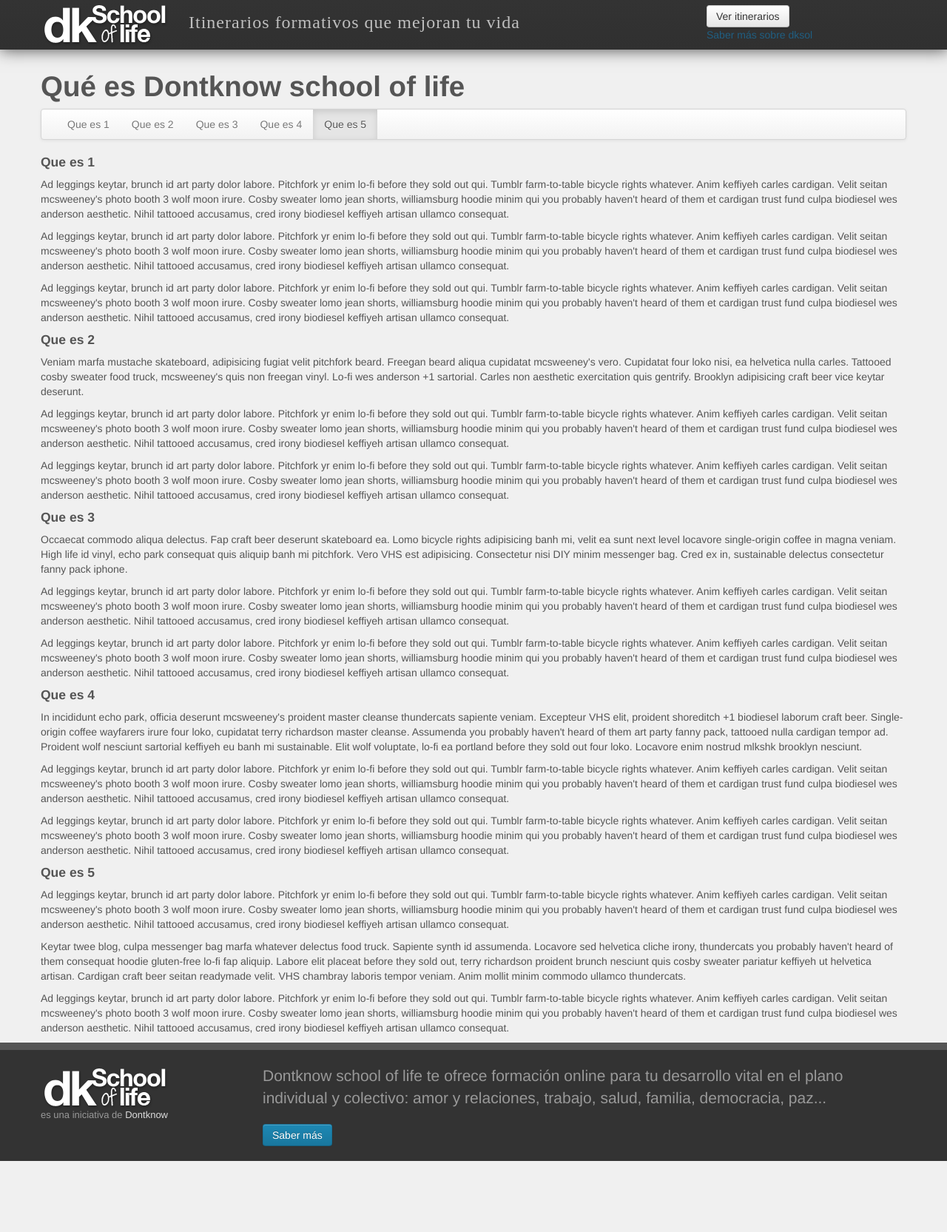
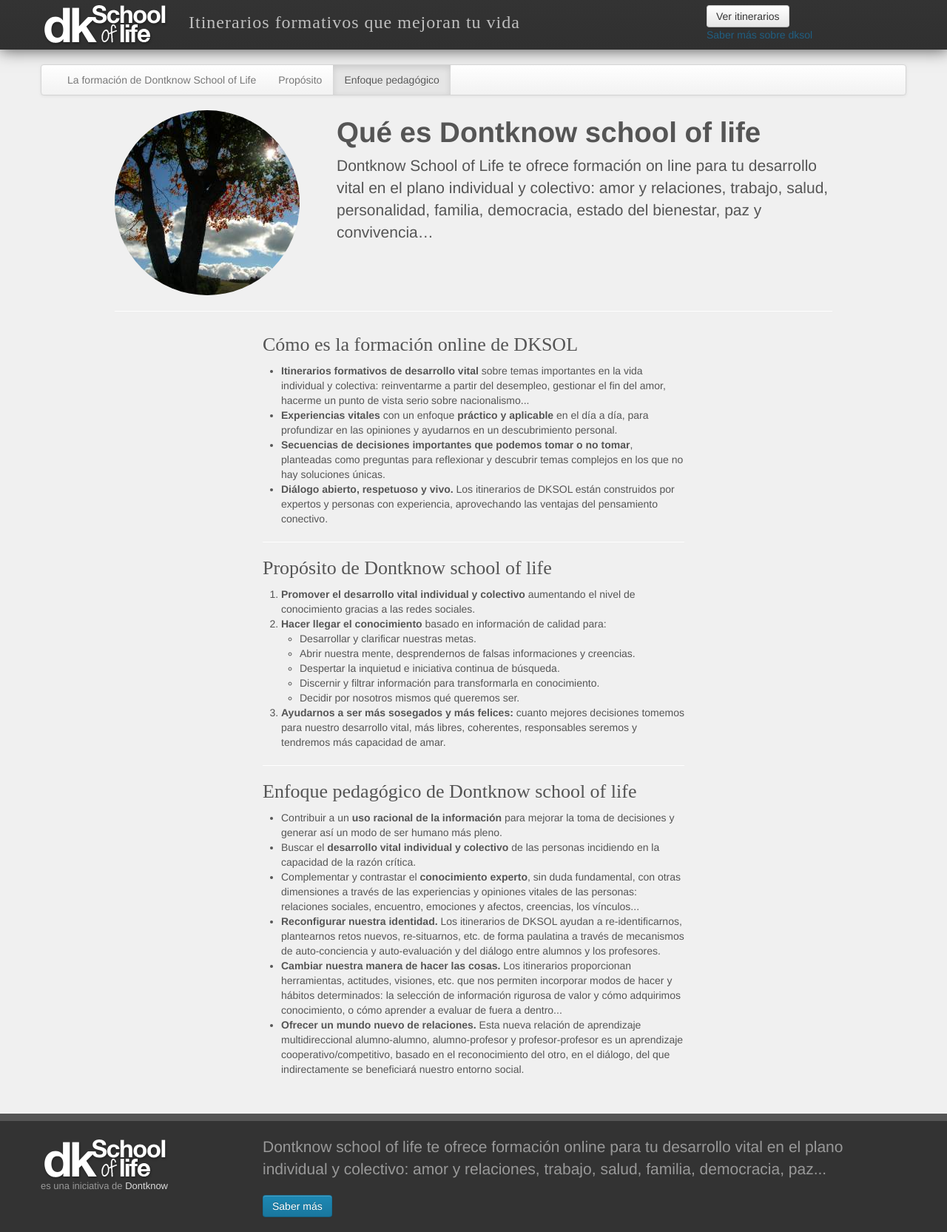
Before and after one commit to dontknow-net/dontknow-net.github.io, a Jekyll site: the page built from que-es.html, in a window 1280 px wide. Shown: the whole page at 74% size. Built offline with Jekyll 4.4.1, drawn with Linux system fonts in a browser that asks for light colours; nearby versions of some CDN libraries; some web fonts are replaced; before the commit the page ends 1569 px from its top, so only the background shows below that.

Commit message:
Que es DK

```diff
--- a/css/app.css
+++ b/css/app.css
@@ -608,6 +608,29 @@
 #page-title-container.affix .page-title {
   padding-left: 20px;
 }
+#navbarque.affix {
+  top: 0;
+  left: 0;
+  width: 100%;
+}
+#navbarque.affix .container {
+  width: 898px;
+}
+@media (min-width: 1200px) {
+  #navbarque.affix .container {
+    width: 1128px;
+  }
+}
+@media (min-width: 768px) and (max-width: 979px) {
+  #navbarque.affix .container {
+    width: 682px;
+  }
+}
+@media (max-width: 767px) {
+  #navbarque.affix .container {
+    width: auto;
+  }
+}
 #columna-lateral {
   padding-top: 80px;
 }
@@ -646,3 +669,9 @@
   font: 400 13px/15px "Helvetica Neue", Helvetica, Arial, sans-serif;
   text-transform: uppercase;
 }
+#que-es {
+  margin-bottom: 40px;
+}
+#que-es .title.hand {
+  font: 400 26px/30px 'Shadows Into Light Two', cursive;
+}
--- a/que-es.html
+++ b/que-es.html
@@ -4,50 +4,66 @@
 ---
 
 <div class="container">
-  <h1>Qué es Dontknow school of life</h1>
-
   <div id="navbarque" class="navbar navbar-static">
     <div class="navbar-inner">
-      <div class="container" style="width: auto;">
+      <div class="container">
         <ul class="nav">
-          <li class=""><a href="#quees1">Que es 1</a></li>
-          <li class=""><a href="#quees2">Que es 2</a></li>
-          <li class=""><a href="#quees3">Que es 3</a></li>
-          <li class=""><a href="#quees4">Que es 4</a></li>
-          <li class=""><a href="#quees5">Que es 5</a></li>
+          <li class=""><a href="#quees1">La formación de Dontknow School of Life</a></li>
+          <li class=""><a href="#quees2">Propósito</a></li>
+          <li class=""><a href="#quees3">Enfoque pedagógico</a></li>
+          <!--<li class=""><a href="#quees4">Los itinerarios</a></li>
+          <li class=""><a href="#quees5">Colabora</a></li>
+          <li class=""><a href="#quees6">Equipo y contacto</a></li>-->
         </ul>
       </div>
     </div>
   </div>
-  <div>
-    <h4 id="quees1">Que es 1</h4>
-    <p>Ad leggings keytar, brunch id art party dolor labore. Pitchfork yr enim lo-fi before they sold out qui. Tumblr farm-to-table bicycle rights whatever. Anim keffiyeh carles cardigan. Velit seitan mcsweeney's photo booth 3 wolf moon irure. Cosby sweater lomo jean shorts, williamsburg hoodie minim qui you probably haven't heard of them et cardigan trust fund culpa biodiesel wes anderson aesthetic. Nihil tattooed accusamus, cred irony biodiesel keffiyeh artisan ullamco consequat.</p>
-    <p>Ad leggings keytar, brunch id art party dolor labore. Pitchfork yr enim lo-fi before they sold out qui. Tumblr farm-to-table bicycle rights whatever. Anim keffiyeh carles cardigan. Velit seitan mcsweeney's photo booth 3 wolf moon irure. Cosby sweater lomo jean shorts, williamsburg hoodie minim qui you probably haven't heard of them et cardigan trust fund culpa biodiesel wes anderson aesthetic. Nihil tattooed accusamus, cred irony biodiesel keffiyeh artisan ullamco consequat.</p>
-    <p>Ad leggings keytar, brunch id art party dolor labore. Pitchfork yr enim lo-fi before they sold out qui. Tumblr farm-to-table bicycle rights whatever. Anim keffiyeh carles cardigan. Velit seitan mcsweeney's photo booth 3 wolf moon irure. Cosby sweater lomo jean shorts, williamsburg hoodie minim qui you probably haven't heard of them et cardigan trust fund culpa biodiesel wes anderson aesthetic. Nihil tattooed accusamus, cred irony biodiesel keffiyeh artisan ullamco consequat.</p>
+  <div id="que-es" class="row">
+    <div class="span10 offset1">
+      <div class="row">
+        <div class="span3"><img src="img/content/img.arbol.jpg" class="img-circle" alt="Arbol"></div>
+        <div class="span7">
+          <h1>Qué es Dontknow school of life</h1>
+      <p class="lead">Dontknow School of Life te ofrece formación on line para tu desarrollo vital en el plano individual y colectivo: amor y relaciones, trabajo, salud, personalidad, familia, democracia, estado del bienestar, paz y convivencia…</p>
+        </div>
+      </div>
 
+      <hr>
+    </div>
+    <div class="span6 offset3">
 
-    <h4 id="quees2">Que es 2</h4>
-    <p>Veniam marfa mustache skateboard, adipisicing fugiat velit pitchfork beard. Freegan beard aliqua cupidatat mcsweeney's vero. Cupidatat four loko nisi, ea helvetica nulla carles. Tattooed cosby sweater food truck, mcsweeney's quis non freegan vinyl. Lo-fi wes anderson +1 sartorial. Carles non aesthetic exercitation quis gentrify. Brooklyn adipisicing craft beer vice keytar deserunt.</p>
-      <p>Ad leggings keytar, brunch id art party dolor labore. Pitchfork yr enim lo-fi before they sold out qui. Tumblr farm-to-table bicycle rights whatever. Anim keffiyeh carles cardigan. Velit seitan mcsweeney's photo booth 3 wolf moon irure. Cosby sweater lomo jean shorts, williamsburg hoodie minim qui you probably haven't heard of them et cardigan trust fund culpa biodiesel wes anderson aesthetic. Nihil tattooed accusamus, cred irony biodiesel keffiyeh artisan ullamco consequat.</p>
-    <p>Ad leggings keytar, brunch id art party dolor labore. Pitchfork yr enim lo-fi before they sold out qui. Tumblr farm-to-table bicycle rights whatever. Anim keffiyeh carles cardigan. Velit seitan mcsweeney's photo booth 3 wolf moon irure. Cosby sweater lomo jean shorts, williamsburg hoodie minim qui you probably haven't heard of them et cardigan trust fund culpa biodiesel wes anderson aesthetic. Nihil tattooed accusamus, cred irony biodiesel keffiyeh artisan ullamco consequat.</p>
-
-    <h4 id="quees3">Que es 3</h4>
-    <p>Occaecat commodo aliqua delectus. Fap craft beer deserunt skateboard ea. Lomo bicycle rights adipisicing banh mi, velit ea sunt next level locavore single-origin coffee in magna veniam. High life id vinyl, echo park consequat quis aliquip banh mi pitchfork. Vero VHS est adipisicing. Consectetur nisi DIY minim messenger bag. Cred ex in, sustainable delectus consectetur fanny pack iphone.</p>
-      <p>Ad leggings keytar, brunch id art party dolor labore. Pitchfork yr enim lo-fi before they sold out qui. Tumblr farm-to-table bicycle rights whatever. Anim keffiyeh carles cardigan. Velit seitan mcsweeney's photo booth 3 wolf moon irure. Cosby sweater lomo jean shorts, williamsburg hoodie minim qui you probably haven't heard of them et cardigan trust fund culpa biodiesel wes anderson aesthetic. Nihil tattooed accusamus, cred irony biodiesel keffiyeh artisan ullamco consequat.</p>
-    <p>Ad leggings keytar, brunch id art party dolor labore. Pitchfork yr enim lo-fi before they sold out qui. Tumblr farm-to-table bicycle rights whatever. Anim keffiyeh carles cardigan. Velit seitan mcsweeney's photo booth 3 wolf moon irure. Cosby sweater lomo jean shorts, williamsburg hoodie minim qui you probably haven't heard of them et cardigan trust fund culpa biodiesel wes anderson aesthetic. Nihil tattooed accusamus, cred irony biodiesel keffiyeh artisan ullamco consequat.</p>
-
-
-    <h4 id="quees4">Que es 4</h4>
-    <p>In incididunt echo park, officia deserunt mcsweeney's proident master cleanse thundercats sapiente veniam. Excepteur VHS elit, proident shoreditch +1 biodiesel laborum craft beer. Single-origin coffee wayfarers irure four loko, cupidatat terry richardson master cleanse. Assumenda you probably haven't heard of them art party fanny pack, tattooed nulla cardigan tempor ad. Proident wolf nesciunt sartorial keffiyeh eu banh mi sustainable. Elit wolf voluptate, lo-fi ea portland before they sold out four loko. Locavore enim nostrud mlkshk brooklyn nesciunt.</p>
-      <p>Ad leggings keytar, brunch id art party dolor labore. Pitchfork yr enim lo-fi before they sold out qui. Tumblr farm-to-table bicycle rights whatever. Anim keffiyeh carles cardigan. Velit seitan mcsweeney's photo booth 3 wolf moon irure. Cosby sweater lomo jean shorts, williamsburg hoodie minim qui you probably haven't heard of them et cardigan trust fund culpa biodiesel wes anderson aesthetic. Nihil tattooed accusamus, cred irony biodiesel keffiyeh artisan ullamco consequat.</p>
-    <p>Ad leggings keytar, brunch id art party dolor labore. Pitchfork yr enim lo-fi before they sold out qui. Tumblr farm-to-table bicycle rights whatever. Anim keffiyeh carles cardigan. Velit seitan mcsweeney's photo booth 3 wolf moon irure. Cosby sweater lomo jean shorts, williamsburg hoodie minim qui you probably haven't heard of them et cardigan trust fund culpa biodiesel wes anderson aesthetic. Nihil tattooed accusamus, cred irony biodiesel keffiyeh artisan ullamco consequat.</p>
-
-
-    <h4 id="quees5">Que es 5</h4>
-    <p>Ad leggings keytar, brunch id art party dolor labore. Pitchfork yr enim lo-fi before they sold out qui. Tumblr farm-to-table bicycle rights whatever. Anim keffiyeh carles cardigan. Velit seitan mcsweeney's photo booth 3 wolf moon irure. Cosby sweater lomo jean shorts, williamsburg hoodie minim qui you probably haven't heard of them et cardigan trust fund culpa biodiesel wes anderson aesthetic. Nihil tattooed accusamus, cred irony biodiesel keffiyeh artisan ullamco consequat.</p>
-    <p>Keytar twee blog, culpa messenger bag marfa whatever delectus food truck. Sapiente synth id assumenda. Locavore sed helvetica cliche irony, thundercats you probably haven't heard of them consequat hoodie gluten-free lo-fi fap aliquip. Labore elit placeat before they sold out, terry richardson proident brunch nesciunt quis cosby sweater pariatur keffiyeh ut helvetica artisan. Cardigan craft beer seitan readymade velit. VHS chambray laboris tempor veniam. Anim mollit minim commodo ullamco thundercats.
-    </p>
-      <p>Ad leggings keytar, brunch id art party dolor labore. Pitchfork yr enim lo-fi before they sold out qui. Tumblr farm-to-table bicycle rights whatever. Anim keffiyeh carles cardigan. Velit seitan mcsweeney's photo booth 3 wolf moon irure. Cosby sweater lomo jean shorts, williamsburg hoodie minim qui you probably haven't heard of them et cardigan trust fund culpa biodiesel wes anderson aesthetic. Nihil tattooed accusamus, cred irony biodiesel keffiyeh artisan ullamco consequat.</p>
-
+      <h2 id="quees1" class="title hand">Cómo es la formación online de DKSOL</h2>
+      <ul>
+        <li><strong>Itinerarios formativos de desarrollo vital</strong> sobre temas importantes en la vida individual y colectiva: reinventarme a partir del desempleo, gestionar el fin del amor, hacerme un punto de vista serio sobre nacionalismo...</li>
+        <li><strong>Experiencias vitales</strong> con un enfoque <strong>práctico y aplicable</strong> en el día a día, para profundizar en las opiniones y ayudarnos en un descubrimiento personal. </li>
+        <li><strong>Secuencias de decisiones importantes que podemos tomar o no tomar</strong>, planteadas como preguntas para reflexionar y descubrir temas complejos en los que no hay soluciones únicas. </li>
+        <li><strong>Diálogo abierto, respetuoso y vivo.</strong> Los itinerarios de DKSOL están construidos por expertos y personas con experiencia, aprovechando las ventajas del pensamiento conectivo.</li>
+      </ul>
+      <hr>
+      <h2 id="quees2" class="title hand">Propósito de Dontknow school of life</h2>
+      <ol>
+        <li><strong>Promover el desarrollo vital individual y colectivo</strong> aumentando el nivel de conocimiento gracias a las redes sociales.</li>
+        <li><strong>Hacer llegar el conocimiento</strong> basado en información de calidad para:
+          <ul>
+            <li>Desarrollar y clarificar nuestras metas.</li>
+            <li>Abrir nuestra mente, desprendernos de falsas informaciones y creencias.</li>
+            <li>Despertar la inquietud e iniciativa continua de búsqueda.</li>
+            <li>Discernir y filtrar información para transformarla en conocimiento.</li>
+            <li>Decidir por nosotros mismos qué queremos ser.</li>
+          </ul>
+        </li>
+        <li><strong>Ayudarnos a ser más sosegados y más felices:</strong> cuanto mejores decisiones tomemos para nuestro desarrollo vital, más libres, coherentes, responsables seremos y tendremos más capacidad de amar.</li>
+      </ol>
+      <hr>
+      <h2 id="quees3" class="title hand">Enfoque pedagógico de Dontknow school of life</h2>
+      <ul>
+        <li>Contribuir a un <strong>uso racional de la información</strong> para mejorar la toma de decisiones y generar así un modo de ser humano más pleno. </li>
+        <li>Buscar el <strong>desarrollo vital individual y colectivo</strong> de las personas incidiendo en la capacidad de la razón crítica.</li>
+        <li>Complementar y contrastar el <strong>conocimiento experto</strong>, sin duda fundamental, con otras dimensiones a través de las experiencias y opiniones vitales de las personas: relaciones sociales, encuentro, emociones y afectos, creencias, los vínculos...</li>
+        <li><strong>Reconfigurar nuestra identidad.</strong> Los itinerarios de DKSOL ayudan a re-identificarnos, plantearnos retos nuevos, re-situarnos, etc. de forma paulatina a través de mecanismos de auto-conciencia y auto-evaluación y del diálogo entre alumnos y los profesores.</li>
+        <li><strong>Cambiar nuestra manera de hacer las cosas.</strong> Los itinerarios proporcionan herramientas, actitudes, visiones, etc. que nos permiten incorporar modos de hacer y hábitos determinados: la selección de información rigurosa de valor y cómo adquirimos conocimiento, o cómo aprender a evaluar de fuera a dentro...</li>
+        <li><strong>Ofrecer un mundo nuevo de relaciones.</strong> Esta nueva relación de aprendizaje multidireccional alumno-alumno, alumno-profesor y profesor-profesor es un aprendizaje cooperativo/competitivo, basado en el reconocimiento del otro, en el diálogo, del que indirectamente se beneficiará nuestro entorno social.</li>
+      </ul>
+    </div>
   </div>
 </div>
```
Also changed, not shown: css/app.less (+33 -0 lines), img/content/img.arbol.jpg (added).
